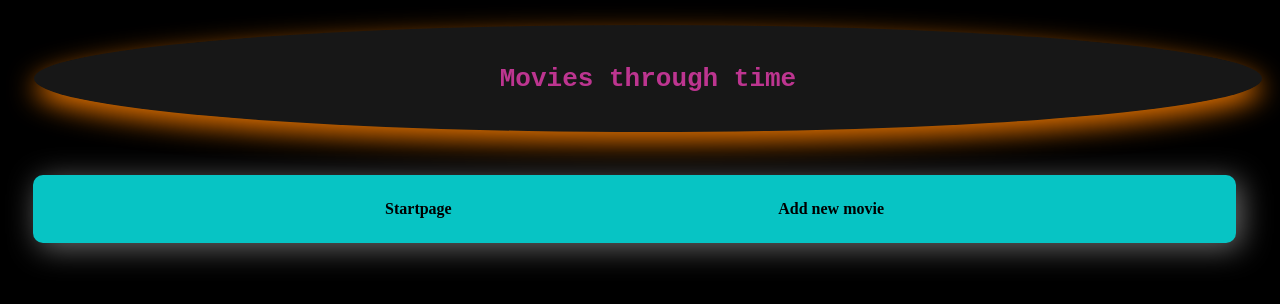
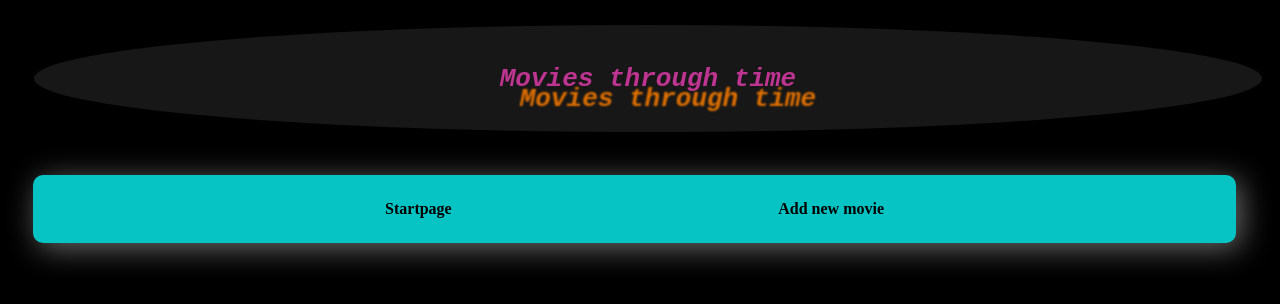
Before and after one commit to PetraElgemyr/graphql-exercise, a website: page src/public/showMovieList.html in a window 1280 px wide. Drawn offline with Linux system fonts and the light colour scheme; no server answers.

Commit message:
tried small style change

```diff
--- a/package.json
+++ b/package.json
@@ -29,6 +29,8 @@
 		"axios": "^1.2.2",
 		"dotenv": "^16.0.3",
 		"express": "^4.18.2",
-		"graphql": "^16.6.0"
+		"graphql": "^16.6.0",
+		"sass": "^1.58.1",
+		"scss": "^0.2.4"
 	}
 }
--- a/src/public/css/showList.css
+++ b/src/public/css/showList.css
@@ -25,11 +25,13 @@ header {
 h1 {
 	border-radius: 50%;
 	font-family: monospace;
-	box-shadow: 0 10px 27px rgb(222, 111, 0);
+	/* box-shadow: 0 10px 27px rgb(222, 111, 0); */
 	background-color: rgb(23, 23, 23);
 	width: 90vw;
 	padding: 3%;
 	color: rgb(189, 53, 144);
+	text-shadow: 20px 20px 2px rgb(222, 111, 0);
+	font-style: oblique;
 }
 
 nav.navMenu {
```
Also changed, not shown: 1 other file.
